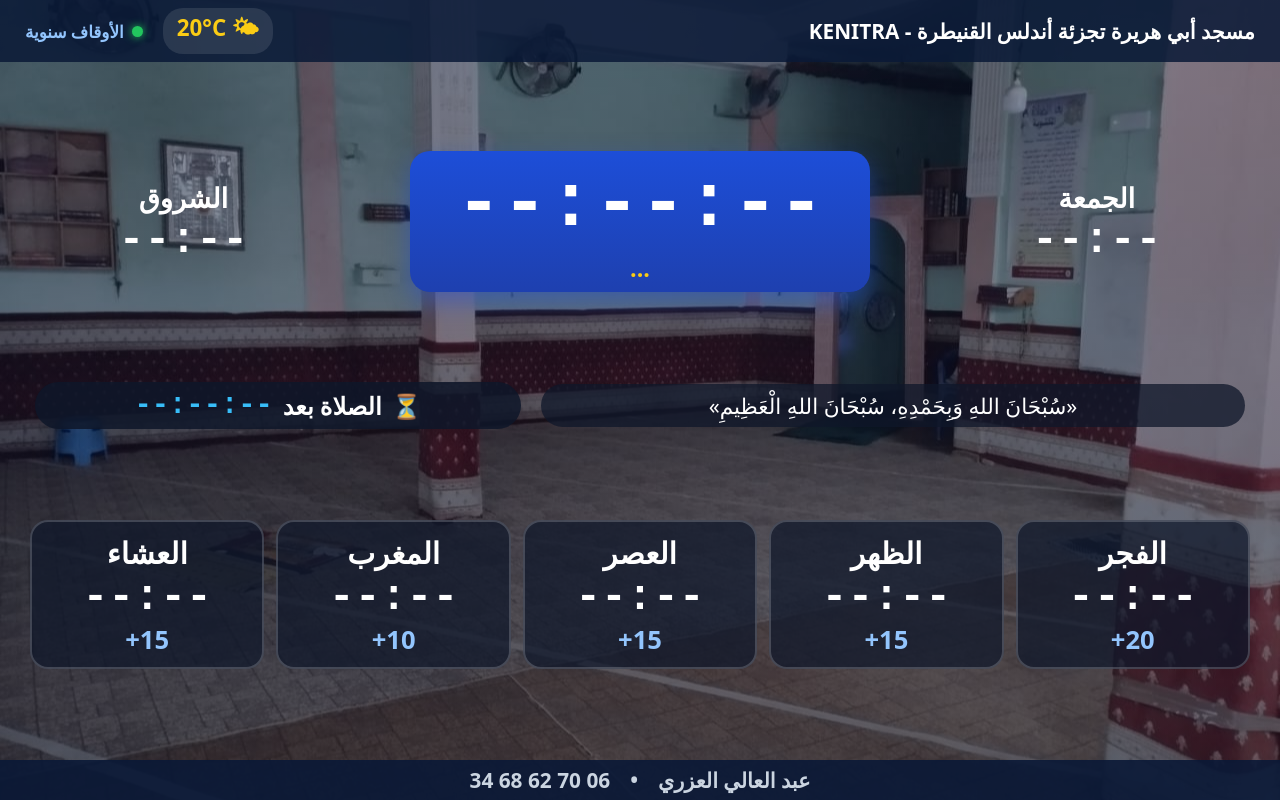
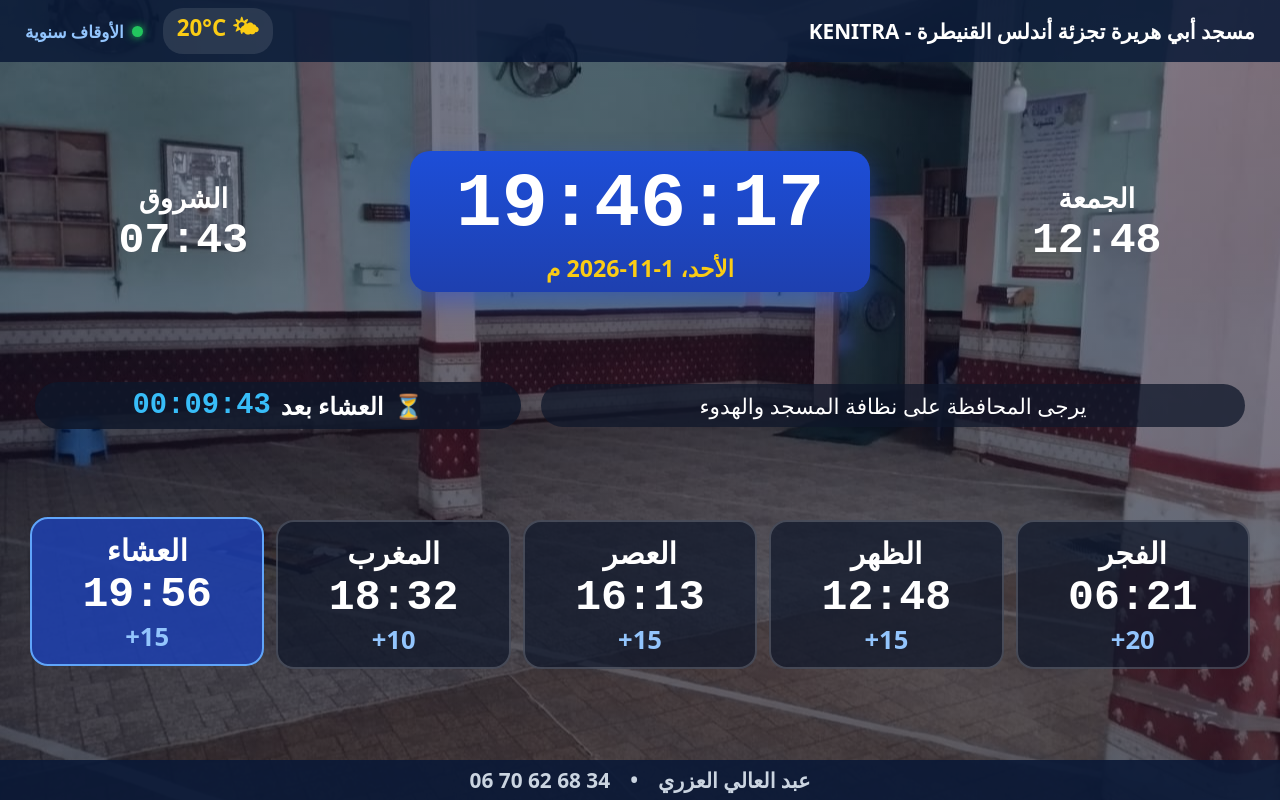
Before and after one commit to sanyoboxe-coder/masjid-tv, a plain HTML site: page index.html in a window 1280 px wide. Drawn offline with Linux system fonts and the light colour scheme.

Commit message:
Update index.html

```diff
--- a/index.html
+++ b/index.html
@@ -7,14 +7,14 @@
     * { box-sizing: border-box; margin: 0; padding: 0; }
     body {
       background: linear-gradient(rgba(8, 20, 48, 0.45), rgba(5, 12, 30, 0.60)), url('IMG-20260930-WA0025.jpg') no-repeat center center fixed;
-      background-size: cover; color: #fff; font-family: system-ui, sans-serif;
+      background-size: cover; color: #fff; font-family: system-ui, -apple-system, sans-serif;
       height: 100vh; overflow: hidden; display: flex; flex-direction: column; justify-content: space-between;
     }
     .top-bar { background: rgba(10, 25, 55, 0.85); padding: 8px 25px; display: flex; justify-content: space-between; align-items: center; font-size: 1.3rem; font-weight: 700; }
     .temp-badge { font-size: 1.4rem; font-weight: 900; color: #facc15; background: rgba(255,255,255,0.1); padding: 4px 14px; border-radius: 20px; }
     .status-badge { display: flex; align-items: center; gap: 8px; font-size: 1.05rem; color: #93c5fd; }
     .status-dot { width: 11px; height: 11px; background: #22c55e; border-radius: 50%; box-shadow: 0 0 8px #22c55e; }
-    .center-section { display: flex; align-items: center; justify-content: space-around; padding: 4px 30px; }
+    .center-section { display: flex; align-items: center; justify-content: space-around; padding: 4px 30px; width: 100%; }
     .side-box { text-align: center; min-width: 160px; }
     .side-title { font-size: 1.7rem; font-weight: 800; }
     .side-time { font-size: 2.7rem; font-weight: 900; font-family: monospace; }
@@ -22,7 +22,7 @@
     .main-clock { font-size: 4.8rem; font-weight: 900; font-family: monospace; }
     .main-date { font-size: 1.45rem; font-weight: bold; color: #facc15; margin-top: 4px; }
     .middle-info-bar { display: flex; align-items: center; justify-content: space-between; gap: 20px; padding: 0 35px; }
-    .dhikr-box { flex: 1.8; background: rgba(15,23,42,0.75); border-radius: 25px; padding: 7px 25px; font-size: 1.35rem; text-align: center; }
+    .dhikr-box { flex: 1.8; background: rgba(15,23,42,0.75); border-radius: 25px; padding: 7px 25px; font-size: 1.35rem; text-align: center; white-space: nowrap; overflow: hidden; text-overflow: ellipsis; }
     .countdown-bar { flex: 1.2; background: rgba(15,23,42,0.85); border-radius: 25px; padding: 7px 25px; display: flex; align-items: center; justify-content: center; gap: 10px; font-size: 1.5rem; font-weight: 800; }
     .countdown-bar .count-val { font-family: monospace; font-size: 1.8rem; color: #38bdf8; direction: ltr; }
     .prayers-row { display: flex; justify-content: center; gap: 12px; padding: 6px 30px; }
@@ -31,12 +31,12 @@
     .p-name { font-size: 1.85rem; font-weight: 900; }
     .p-time { font-size: 2.7rem; font-weight: 900; font-family: monospace; }
     .p-iqama { font-size: 1.6rem; font-weight: 900; color: #93c5fd; direction: ltr; }
-    .bottom-bar { background: rgba(10,25,55,0.9); padding: 6px 30px; display: flex; justify-content: center; align-items: center; gap: 20px; font-size: 1.3rem; font-weight: 800; color: #cbd5e1; }
+    .bottom-bar { background: rgba(10,25,55,0.9); padding: 6px 30px; display: flex; justify-content: center; align-items: center; gap: 20px; font-size: 1.3rem; font-weight: 800; color: #cbd5e1; direction: rtl; }
   </style>
 </head>
 <body>
   <div class="top-bar">
-    <div>مسجد أبي هريرة تجزئة أندلس القنيطرة - KENITRA</div>
+    <div id="topMasjidTitle">مسجد أبي هريرة تجزئة أندلس القنيطرة - KENITRA</div>
     <div style="display:flex;align-items:center;gap:20px;">
       <div class="temp-badge">🌤 20°C</div>
       <div class="status-badge"><span class="status-dot"></span><span>الأوقاف سنوية</span></div>
@@ -63,53 +63,195 @@
   </div>
 
   <div class="bottom-bar">
-    <span>عبد العالي العزري</span><span>•</span><span>06 70 62 68 34</span>
+    <span>عبد العالي العزري</span><span>•</span><span style="direction: ltr; display: inline-block;">06 70 62 68 34</span>
   </div>
 
   <script>
-    var PRAYERS = [{k:"Fajr",n:"الفجر"},{k:"Dhuhr",n:"الظهر"},{k:"Asr",n:"العصر"},{k:"Maghrib",n:"المغرب"},{k:"Isha",n:"العشاء"}];
-    function r(d){return d*Math.PI/180;} function deg(ra){return ra*180/Math.PI;}
-    function calcTimes(dt){
-      var y=dt.getFullYear(), m=dt.getMonth()+1, d=dt.getDate();
-      var N=Math.floor(275*m/9)-Math.floor((m+9)/12)*(1+Math.floor((y-4*Math.floor(y/4)+2)/3))+d-30;
-      var lngH=-6.5802/15;
-      function sun(t){
-        var M=(0.9856*t)-3.289, L=(M+(1.916*Math.sin(r(M)))+(0.02*Math.sin(r(2*M)))+282.634)%360;
-        if(L<0) L+=360;
-        var RA=deg(Math.atan(0.91764*Math.tan(r(L))))%360; if(RA<0) RA+=360;
-        RA=(RA+(Math.floor(L/90)*90-Math.floor(RA/90)*90))/15;
-        var sD=0.39782*Math.sin(r(L)), cD=Math.cos(Math.asin(sD));
-        return {RA:RA, sD:sD, cD:cD};
+    var PRAYERS = [
+      { key: "Fajr", nameAr: "الفجر" },
+      { key: "Dhuhr", nameAr: "الظهر" },
+      { key: "Asr", nameAr: "العصر" },
+      { key: "Maghrib", nameAr: "المغرب" },
+      { key: "Isha", nameAr: "العشاء" }
+    ];
+
+    function toRad(d) { return d * Math.PI / 180; }
+    function toDeg(r) { return r * 180 / Math.PI; }
+
+    function calcTimes(dateObj) {
+      var y = dateObj.getFullYear();
+      var m = dateObj.getMonth() + 1;
+      var d = dateObj.getDate();
+
+      // اليوم في السنة
+      var N = Math.floor(275 * m / 9) - Math.floor((m + 9) / 12) * (1 + Math.floor((y - 4 * Math.floor(y / 4) + 2) / 3)) + d - 30;
+      var lngHour = -6.5802 / 15.0;
+      var lat = 34.2610;
+
+      function sunData(t) {
+        var M = (0.9856 * t) - 3.289;
+        var L = (M + (1.916 * Math.sin(toRad(M))) + (0.020 * Math.sin(toRad(2 * M))) + 282.634) % 360;
+        if (L < 0) L += 360;
+        var RA = toDeg(Math.atan(0.91764 * Math.tan(toRad(L)))) % 360;
+        if (RA < 0) RA += 360;
+        var Lq = Math.floor(L / 90) * 90;
+        var RAq = Math.floor(RA / 90) * 90;
+        RA = (RA + (Lq - RAq)) / 15.0;
+        var sinDec = 0.39782 * Math.sin(toRad(L));
+        var cosDec = Math.cos(Math.asin(sinDec));
+        return { RA: RA, sinDec: sinDec, cosDec: cosDec };
       }
-      function getT(ang,rise,isSun){
-        var t=N+((rise?6:18)-lngH)/24, pos=sun(t), cosH=0;
-        if(isSun){ cosH=(Math.sin(r(ang))-(pos.sD*Math.sin(r(34.261))))/(pos.cD*Math.cos(r(34.261))); }
-        else { var alt=deg(Math.atan(1/(1+Math.tan(r(Math.abs(34.261-deg(Math.asin(pos.sD)))))))); cosH=(Math.sin(r(alt))-(pos.sD*Math.sin(r(34.261))))/(pos.cD*Math.cos(r(34.261))); }
-        cosH=Math.max(-1,Math.min(1,cosH));
-        var H=(rise?360-deg(Math.acos(cosH)):deg(Math.acos(cosH)))/15;
-        var UT=(H+pos.RA-0.06571*t-6.622-lngH)%24; if(UT<0) UT+=24;
-        return UT + 1.0;
+
+      function getTimeForAngle(angle, isRise, isSunAngle) {
+        var t = N + ((isRise ? 6 : 18) - lngHour) / 24.0;
+        var s = sunData(t);
+        var cosH = 0;
+        if (isSunAngle) {
+          cosH = (Math.sin(toRad(angle)) - (s.sinDec * Math.sin(toRad(lat)))) / (s.cosDec * Math.cos(toRad(lat)));
+        } else {
+          var decDeg = toDeg(Math.asin(s.sinDec));
+          var term = Math.tan(toRad(Math.abs(lat - decDeg)));
+          var alt = toDeg(Math.atan(1.0 / (1.0 + term)));
+          cosH = (Math.sin(toRad(alt)) - (s.sinDec * Math.sin(toRad(lat)))) / (s.cosDec * Math.cos(toRad(lat)));
+        }
+        if (cosH > 1) cosH = 1;
+        if (cosH < -1) cosH = -1;
+        var H = isRise ? (360 - toDeg(Math.acos(cosH))) : toDeg(Math.acos(cosH));
+        H = H / 15.0;
+        var UT = (H + s.RA - (0.06571 * t) - 6.622 - lngHour) % 24;
+        if (UT < 0) UT += 24;
+        return UT + 1.0; // تطبيق GMT+1 الرسمي
       }
-      function fmt(v){ var h=Math.floor(v), mn=Math.round((v-h)*60); if(mn>=60){h++; mn=0;} return (h<10?'0':'')+h+':'+(mn<10?'0':'')+mn; }
-      var M_v=(0.9856*N)-3.289, EoT=-7.655*Math.sin(r(M_v))+9.873*Math.sin(2*r(M_v)+3.588);
-      var noon=12.0-lngH-(EoT/60)+1.0+(5/60)-0.44;
+
+      function padTime(v) {
+        var h = Math.floor(v);
+        var min = Math.round((v - h) * 60);
+        if (min >= 60) { h += 1; min = 0; }
+        var hStr = (h < 10 ? '0' : '') + (h % 24);
+        var mStr = (min < 10 ? '0' : '') + min;
+        return hStr + ':' + mStr;
+      }
+
+      var M_val = (0.9856 * N) - 3.289;
+      var EoT = -7.655 * Math.sin(toRad(M_val)) + 9.873 * Math.sin(2 * toRad(M_val) + 3.588);
+      var noon = 12.0 - lngHour - (EoT / 60.0) + 1.0 + (5.0 / 60.0) - 0.44;
+
       return {
-        Fajr: fmt(getT(-19,true,true)+(5/60)), Sunrise: fmt(getT(-0.833,true,true)-(3/60)),
-        Dhuhr: fmt(noon), Asr: fmt(getT(0,false,false)+(2/60)),
-        Maghrib: fmt(getT(-0.833,false,true)-(2/60)), Isha: fmt(getT(-17,false,true)+(2/60))
+        Fajr: padTime(getTimeForAngle(-19.0, true, true) + (5.0 / 60.0)),
+        Sunrise: padTime(getTimeForAngle(-0.833, true, true) - (3.0 / 60.0)),
+        Dhuhr: padTime(noon),
+        Asr: padTime(getTimeForAngle(0, false, false) + (2.0 / 60.0)),
+        Maghrib: padTime(getTimeForAngle(-0.833, false, true) - (2.0 / 60.0)),
+        Isha: padTime(getTimeForAngle(-17.0, false, true) + (2.0 / 60.0))
       };
     }
 
-    var timings={}, cachedD=-1;
-    function updatePrayers(){
-      var now=new Date(); timings=calcTimes(now);
-      document.getElementById('dispSunrise').innerText=timings.Sunrise;
-      document.getElementById('dispJumua').innerText=timings.Dhuhr;
-      for(var i=0;i<PRAYERS.length;i++){ var p=PRAYERS[i]; document.getElementById('time-'+p.k).innerText=timings[p.k]; }
-      cachedD=now.getDate();
+    var timings = {};
+    var cachedDay = -1;
+
+    function refreshPrayers() {
+      var now = new Date();
+      timings = calcTimes(now);
+      document.getElementById('dispSunrise').innerText = timings.Sunrise;
+      document.getElementById('dispJumua').innerText = timings.Dhuhr;
+      for (var i = 0; i < PRAYERS.length; i++) {
+        var p = PRAYERS[i];
+        var el = document.getElementById('time-' + p.key);
+        if (el) el.innerText = timings[p.key];
+      }
+      cachedDay = now.getDate();
     }
 
-    function tick(){
-      var now=new Date();
-      var h=now.getHours(), m=now.getMinutes(), s=now.getSeconds();
-      document.getElementById('liveClock').innerText=(h<10?'0':'')+h+':'+(m<10?'0':'')+m+':'+(s<10?'0':'')+s
+    function tick() {
+      var now = new Date();
+      var h = now.getHours();
+      var m = now.getMinutes();
+      var s = now.getSeconds();
+      document.getElementById('liveClock').innerText = (h < 10 ? '0' : '') + h + ':' + (m < 10 ? '0' : '') + m + ':' + (s < 10 ? '0' : '') + s;
+
+      var days = ['الأحد', 'الإثنين', 'الثلاثاء', 'الأربعاء', 'الخميس', 'الجمعة', 'السبت'];
+      document.getElementById('liveDate').innerText = days[now.getDay()] + '، ' + now.getDate() + '-' + (now.getMonth() + 1) + '-' + now.getFullYear() + ' م';
+
+      if (now.getDate() !== cachedDay) {
+        refreshPrayers();
+      }
+
+      if (!timings.Fajr) return;
+
+      var curSecs = h * 3600 + m * 60 + s;
+      var nextP = null;
+      var diff = 0;
+
+      for (var i = 0; i < PRAYERS.length; i++) {
+        var p = PRAYERS[i];
+        var parts = timings[p.key].split(':');
+        var adhanSecs = Number(parts[0]) * 3600 + Number(parts[1]) * 60;
+        if (adhanSecs > curSecs) {
+          nextP = p;
+          diff = adhanSecs - curSecs;
+          break;
+        }
+      }
+
+      if (!nextP) {
+        nextP = PRAYERS[0];
+        var fparts = timings.Fajr.split(':');
+        diff = (86400 - curSecs) + (Number(fparts[0]) * 3600 + Number(fparts[1]) * 60);
+      }
+
+      var cards = document.querySelectorAll('.p-card');
+      for (var c = 0; c < cards.length; c++) cards[c].classList.remove('active-p');
+      var cardEl = document.getElementById('card-' + nextP.key);
+      if (cardEl) cardEl.classList.add('active-p');
+      document.getElementById('countdownLabel').innerText = nextP.nameAr + ' بعد';
+
+      var rh = Math.floor(diff / 3600);
+      var rm = Math.floor((diff % 3600) / 60);
+      var rs = diff % 60;
+      document.getElementById('countdownVal').innerText = (rh < 10 ? '0' : '') + rh + ':' + (rm < 10 ? '0' : '') + rm + ':' + (rs < 10 ? '0' : '') + rs;
+    }
+
+    refreshPrayers();
+    tick();
+    setInterval(tick, 1000);
+
+    // نظام المراقبة عن بعد وعمل Actualiser
+    var currentReloadVersion = null;
+
+    function checkRemoteCommands() {
+      var xhr = new XMLHttpRequest();
+      xhr.open('GET', 'remote_settings.json?t=' + new Date().getTime(), true);
+      xhr.onload = function() {
+        if (xhr.status === 200) {
+          try {
+            var data = JSON.parse(xhr.responseText);
+            if (data.reloadVersion !== undefined) {
+              if (currentReloadVersion !== null && currentReloadVersion !== data.reloadVersion) {
+                window.location.reload(true);
+              }
+              currentReloadVersion = data.reloadVersion;
+            }
+            if (data.announcement) {
+              var el = document.getElementById('dhikrText');
+              if (el && data.announcement !== "") {
+                el.innerText = data.announcement;
+              }
+            }
+            if (data.delays) {
+              if (data.delays.Fajr) document.getElementById('iqama-Fajr').innerText = '+' + data.delays.Fajr;
+              if (data.delays.Dhuhr) document.getElementById('iqama-Dhuhr').innerText = '+' + data.delays.Dhuhr;
+              if (data.delays.Asr) document.getElementById('iqama-Asr').innerText = '+' + data.delays.Asr;
+              if (data.delays.Maghrib) document.getElementById('iqama-Maghrib').innerText = '+' + data.delays.Maghrib;
+              if (data.delays.Isha) document.getElementById('iqama-Isha').innerText = '+' + data.delays.Isha;
+            }
+          } catch (e) {}
+        }
+      };
+      xhr.send();
+    }
+
+    setInterval(checkRemoteCommands, 15000);
+    checkRemoteCommands();
+  </script>
+</body>
+</html>
```
